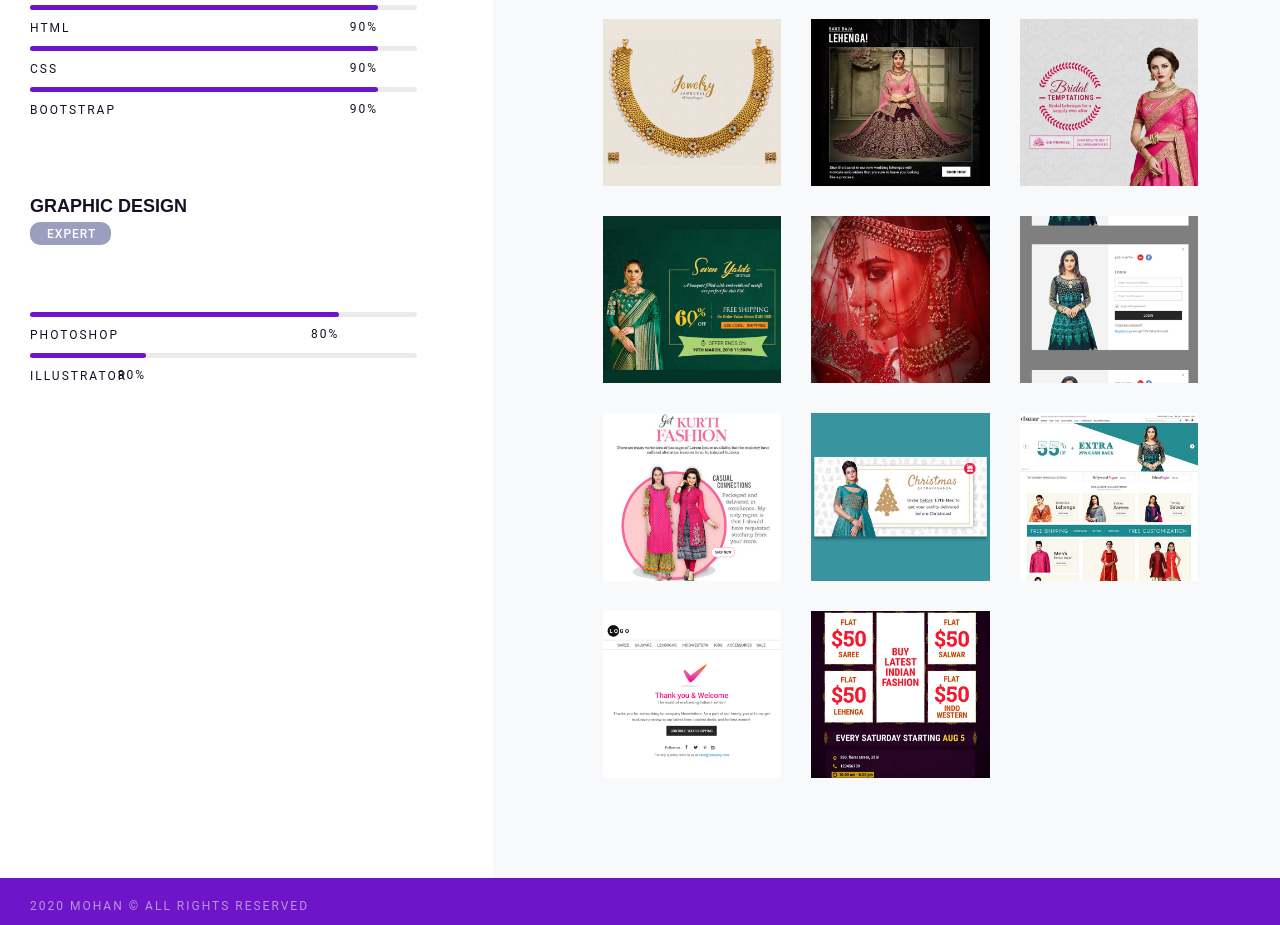
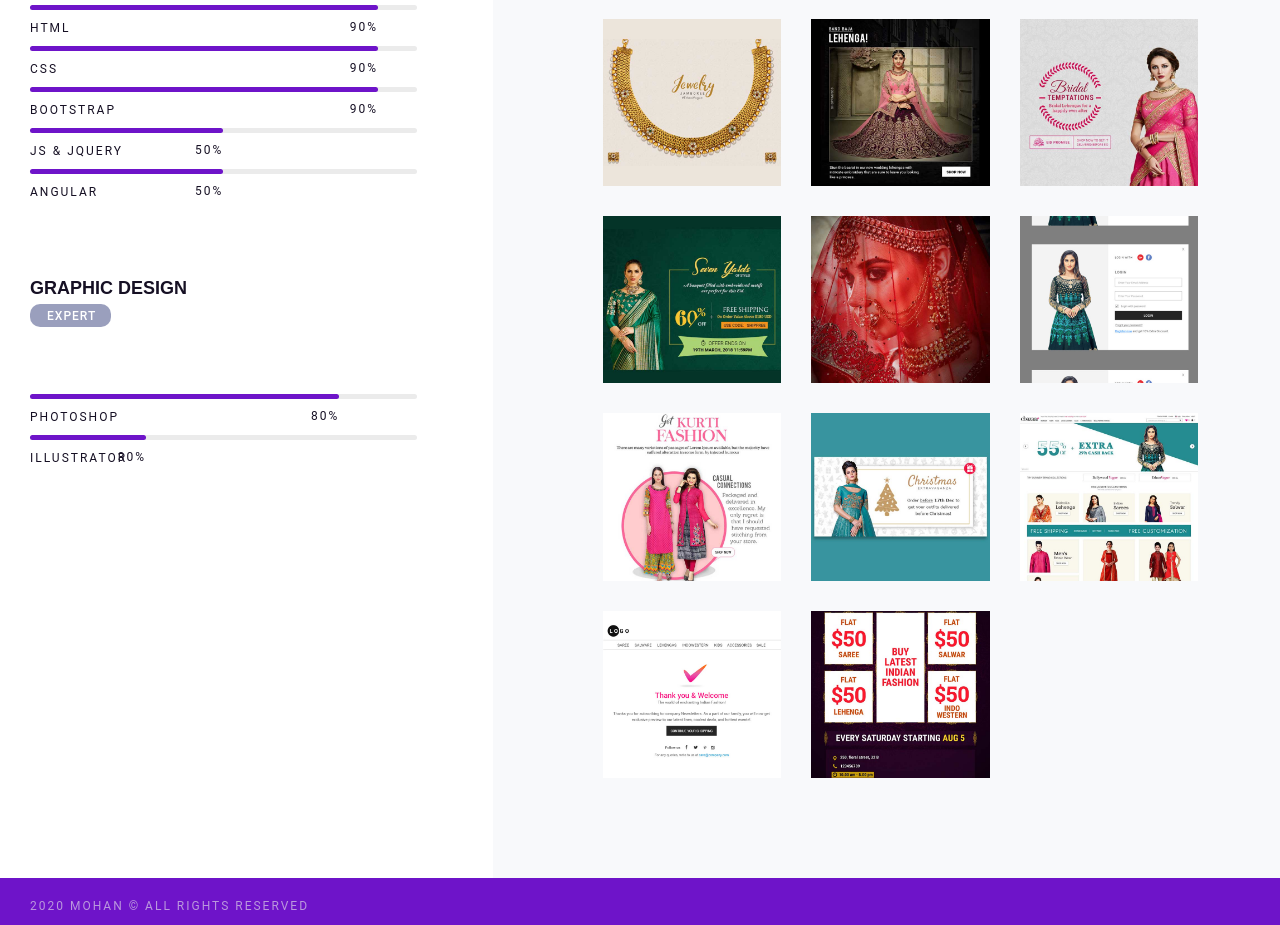
Before and after one commit to Mohankbsc/mohankbsc.github.io, a plain HTML site: page index.html in a window 1280 px wide. Shown: the part 2060-2985 px from the top of the page. Drawn offline with Linux system fonts and the light colour scheme; files whose address does not match are found by name.

Commit message:
Update index.html

```diff
--- a/index.html
+++ b/index.html
@@ -272,6 +272,24 @@
                                         </div><!-- progress-bar -->
                                     </div><!-- progress -->
                                     <div class="progress-bar-title">Bootstrap</div>
+                                </div><!-- progress-bar-container -->
+
+                                <div class="progress-bar-container">
+                                    <div class="progress">
+                                        <div class="progress-bar" data-width="50">
+                                            <span>50%</span>
+                                        </div><!-- progress-bar -->
+                                    </div><!-- progress -->
+                                    <div class="progress-bar-title">Js & jQuery</div>
+                                </div><!-- progress-bar-container -->
+
+                                <div class="progress-bar-container">
+                                    <div class="progress">
+                                        <div class="progress-bar" data-width="50">
+                                            <span>50%</span>
+                                        </div><!-- progress-bar -->
+                                    </div><!-- progress -->
+                                    <div class="progress-bar-title">Angular</div>
                                 </div><!-- progress-bar-container -->
 
                             </div><!-- skills-item -->
```
